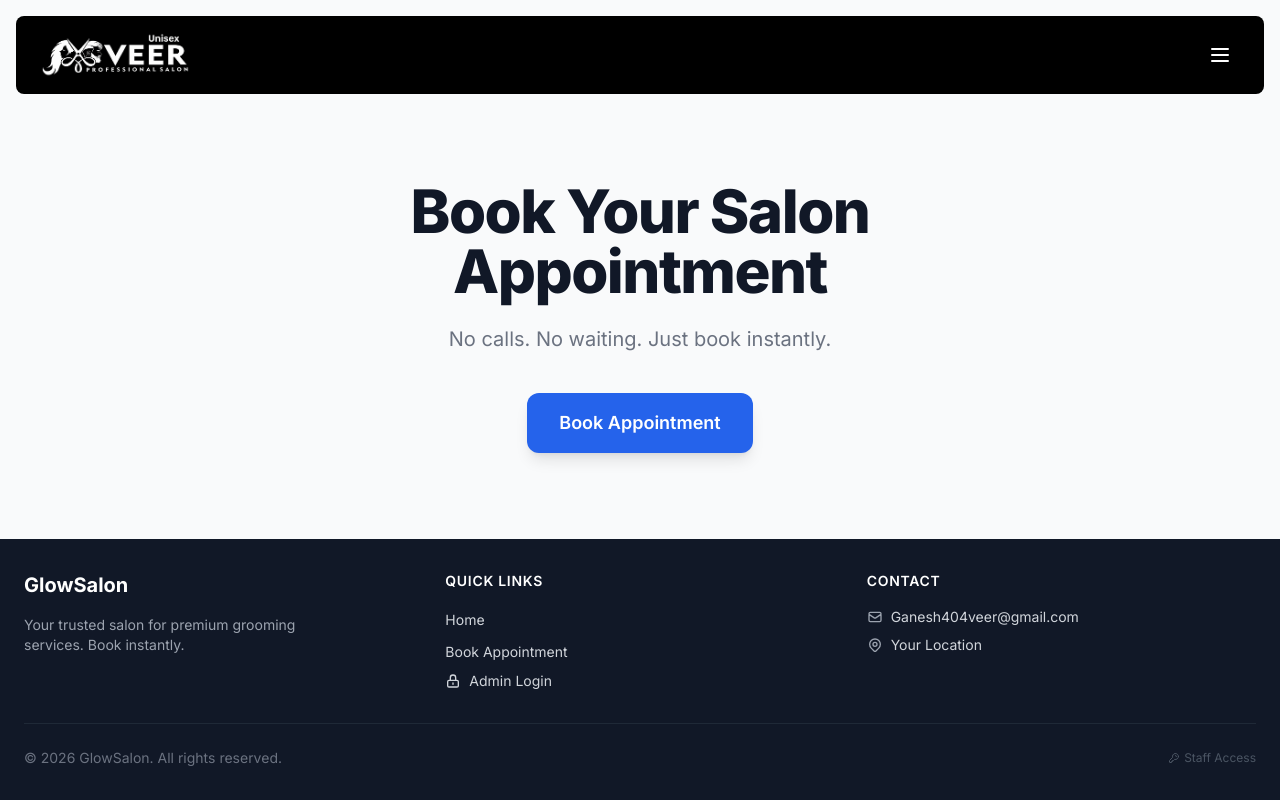
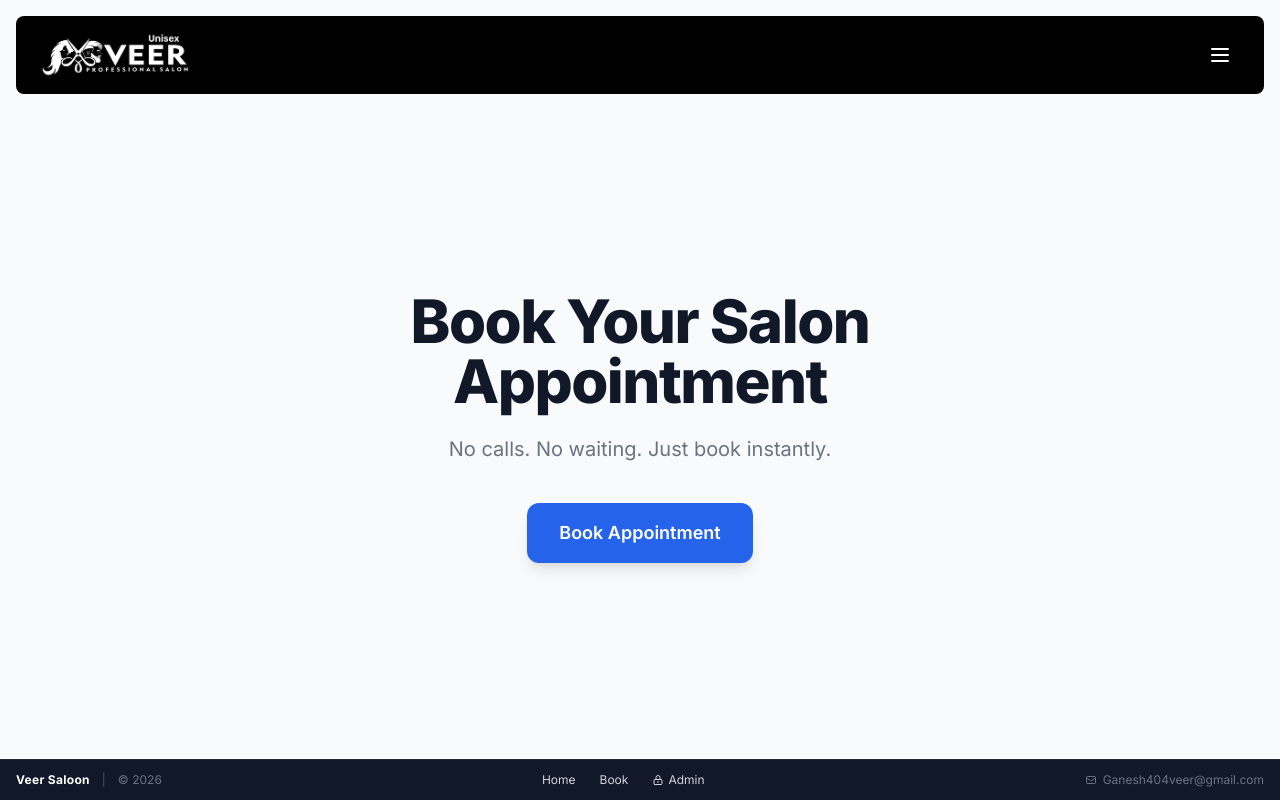
Before and after one commit to neerajk001/veer-saloon, a Next.js app in the folder frontend/: page / in a window 1280 px wide. Built offline with nearby package versions, Linux system fonts and the light colour scheme.

Commit message:
reduce the footer height

```diff
--- a/frontend/components/Footer.tsx
+++ b/frontend/components/Footer.tsx
@@ -2,75 +2,41 @@ import Link from 'next/link';
 
 export default function Footer() {
     return (
-        <footer className="bg-gray-900 text-gray-300 py-6 md:py-8 px-4 md:px-6">
-            <div className="max-w-7xl mx-auto">
-                <div className="grid grid-cols-1 md:grid-cols-3 gap-6 md:gap-8 text-center md:text-left">
-                    {/* Brand Section */}
-                    <div>
-                        <h3 className="text-white text-lg md:text-xl font-bold mb-2 md:mb-4">GlowSalon</h3>
-                        <p className="text-xs md:text-sm text-gray-400 max-w-xs mx-auto md:mx-0">
-                            Your trusted salon for premium grooming services. Book instantly.
+        <footer className="bg-gray-900 text-gray-300 py-3 px-4 border-t border-gray-800 transition-all duration-300">
+            <div className="max-w-7xl mx-auto flex flex-col md:flex-row items-center justify-between gap-3 text-[10px] md:text-xs">
+
+                {/* Left: Brand & Copyright */}
+                <div className="flex items-center gap-3">
+                    <h3 className="text-white font-bold tracking-wide">Veer Saloon</h3>
+                    <span className="hidden md:block text-gray-600">|</span>
+                    <p className="text-gray-500">
+                        © {new Date().getFullYear()}
                     </p>
                 </div>
 
-                    {/* Quick Links */}
-                    <div className="flex flex-col items-center md:items-start">
-                        <h4 className="text-white text-xs md:text-sm font-semibold mb-2 md:mb-4 uppercase tracking-wider">Quick Links</h4>
-                        <ul className="space-y-1.5 md:space-y-2">
-                            <li>
-                                <Link href="/" className="text-xs md:text-sm hover:text-white transition-colors">
+                {/* Center: Navigation Links */}
+                <nav className="flex items-center gap-4 md:gap-6">
+                    <Link href="/" className="hover:text-white transition-colors">
                         Home
                     </Link>
-                            </li>
-                            <li>
-                                <Link href="/book" className="text-xs md:text-sm hover:text-white transition-colors">
-                                    Book Appointment
+                    <Link href="/book" className="hover:text-white transition-colors">
+                        Book
                     </Link>
-                            </li>
-                            <li>
-                                <Link href="/admin/login" className="text-xs md:text-sm hover:text-blue-400 transition-colors flex items-center gap-2 justify-center md:justify-start">
-                                    <svg className="w-3 h-3 md:w-4 md:h-4" fill="none" stroke="currentColor" viewBox="0 0 24 24">
+                    <Link href="/admin/login" className="hover:text-blue-400 transition-colors flex items-center gap-1">
+                        <svg className="w-3 h-3" fill="none" stroke="currentColor" viewBox="0 0 24 24">
                             <path strokeLinecap="round" strokeLinejoin="round" strokeWidth={2} d="M12 15v2m-6 4h12a2 2 0 002-2v-6a2 2 0 00-2-2H6a2 2 0 00-2 2v6a2 2 0 002 2zm10-10V7a4 4 0 00-8 0v4h8z" />
                         </svg>
-                                    Admin Login
+                        Admin
                     </Link>
-                            </li>
-                        </ul>
-                    </div>
+                </nav>
 
-                    {/* Contact Info */}
-                    <div className="flex flex-col items-center md:items-start">
-                        <h4 className="text-white text-xs md:text-sm font-semibold mb-2 md:mb-4 uppercase tracking-wider">Contact</h4>
-                        <ul className="space-y-1.5 md:space-y-2 text-xs md:text-sm">
-                            <li className="flex items-center gap-2 justify-center md:justify-start">
-                                <svg className="w-3 h-3 md:w-4 md:h-4 text-gray-400" fill="none" stroke="currentColor" viewBox="0 0 24 24">
+                {/* Right: Contact & Info */}
+                <div className="flex items-center gap-4 text-gray-500">
+                    <div className="flex items-center gap-1.5 hover:text-gray-300 transition-colors cursor-default">
+                        <svg className="w-3 h-3" fill="none" stroke="currentColor" viewBox="0 0 24 24">
                             <path strokeLinecap="round" strokeLinejoin="round" strokeWidth={2} d="M3 8l7.89 5.26a2 2 0 002.22 0L21 8M5 19h14a2 2 0 002-2V7a2 2 0 00-2-2H5a2 2 0 00-2 2v10a2 2 0 002 2z" />
                         </svg>
-                                <span>Ganesh404veer@gmail.com</span>
-                            </li>
-                            <li className="flex items-center gap-2 justify-center md:justify-start">
-                                <svg className="w-3 h-3 md:w-4 md:h-4 text-gray-400" fill="none" stroke="currentColor" viewBox="0 0 24 24">
-                                    <path strokeLinecap="round" strokeLinejoin="round" strokeWidth={2} d="M17.657 16.657L13.414 20.9a1.998 1.998 0 01-2.827 0l-4.244-4.243a8 8 0 1111.314 0z" />
-                                    <path strokeLinecap="round" strokeLinejoin="round" strokeWidth={2} d="M15 11a3 3 0 11-6 0 3 3 0 016 0z" />
-                                </svg>
-                                <span>Your Location</span>
-                            </li>
-                        </ul>
-                    </div>
-                </div>
-
-                {/* Bottom Bar */}
-                <div className="mt-6 md:mt-8 pt-4 md:pt-6 border-t border-gray-800 flex flex-col md:flex-row justify-between items-center gap-2 md:gap-4 text-center md:text-left">
-                    <p className="text-[10px] md:text-sm text-gray-500">
-                        © {new Date().getFullYear()} GlowSalon. All rights reserved.
-                    </p>
-                    <div className="flex items-center gap-6">
-                        <Link href="/admin/login" className="text-[10px] md:text-xs text-gray-600 hover:text-blue-400 transition-colors flex items-center gap-1">
-                            <svg className="w-3 h-3" fill="none" stroke="currentColor" viewBox="0 0 24 24">
-                                <path strokeLinecap="round" strokeLinejoin="round" strokeWidth={2} d="M15 7a2 2 0 012 2m4 0a6 6 0 01-7.743 5.743L11 17H9v2H7v2H4a1 1 0 01-1-1v-2.586a1 1 0 01.293-.707l5.964-5.964A6 6 0 1121 9z" />
-                            </svg>
-                            Staff Access
-                        </Link>
+                        <span className="hidden sm:inline">Ganesh404veer@gmail.com</span>
                     </div>
                 </div>
             </div>
```
Lines whose indentation alone changed are shown as unchanged.
